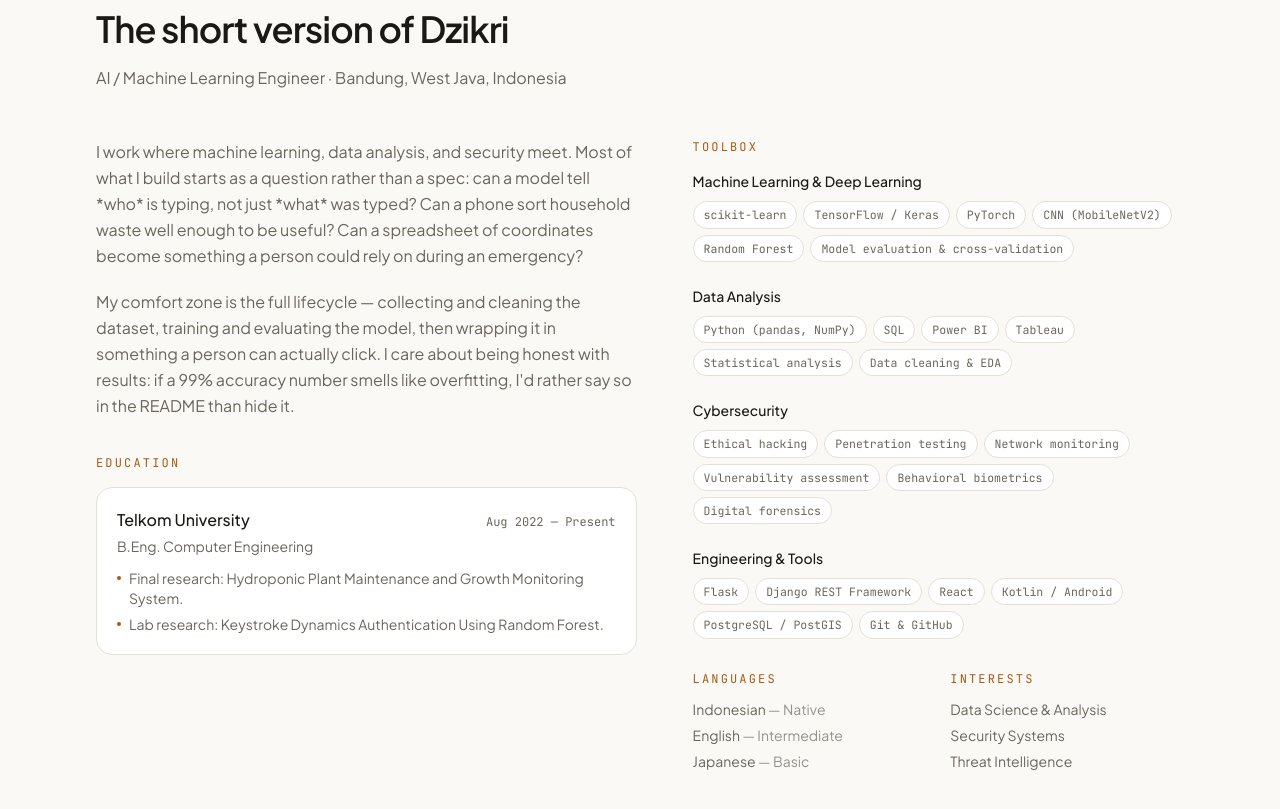
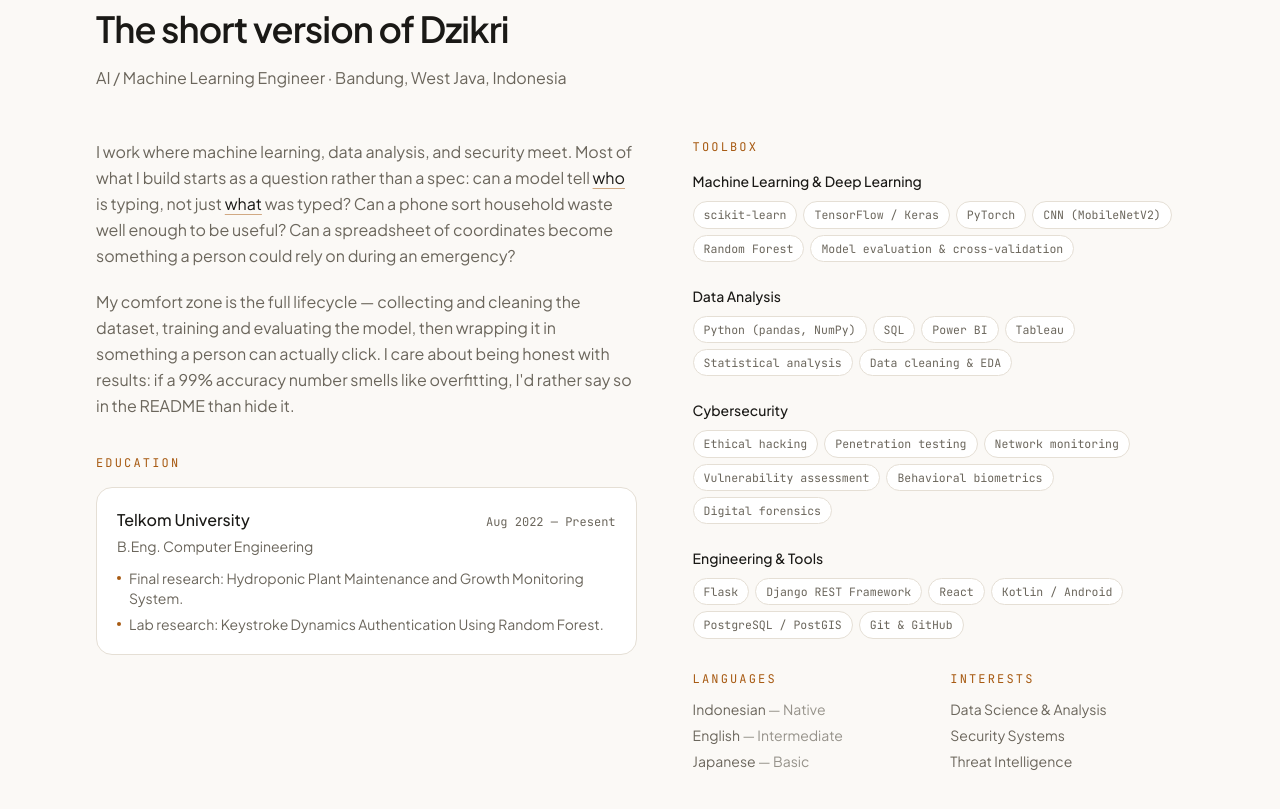
Before and after one commit to mdzikrim/portfolio, a Next.js app: page / in a window 1280 px wide. Shown: the part 1140-1949 px from the top of the page. Built offline with nearby package versions, Linux system fonts and the light colour scheme; no server answers.

Commit message:
Render *emphasis* in bio paragraphs instead of showing raw asterisks

```diff
--- a/src/components/About.tsx
+++ b/src/components/About.tsx
@@ -1,6 +1,22 @@
 import { profile } from "@content/profile";
 import { Reveal } from "./Reveal";
 import { Section } from "./Section";
+
+/**
+ * Renders *asterisk emphasis* in bio paragraphs. Just enough Markdown to let
+ * profile.ts stress a word, without pulling a parser into the About section.
+ */
+function withEmphasis(text: string) {
+  return text.split(/(\*[^*]+\*)/g).map((part, i) =>
+    part.startsWith("*") && part.endsWith("*") && part.length > 2 ? (
+      <em key={i} className="text-fg not-italic underline decoration-accent/50 underline-offset-4">
+        {part.slice(1, -1)}
+      </em>
+    ) : (
+      part
+    ),
+  );
+}
 
 export function About() {
   return (
@@ -14,7 +30,7 @@ export function About() {
         <Reveal className="space-y-5">
           {profile.bio.map((paragraph) => (
             <p key={paragraph.slice(0, 24)} className="leading-relaxed text-muted">
-              {paragraph}
+              {withEmphasis(paragraph)}
             </p>
           ))}
 
```
